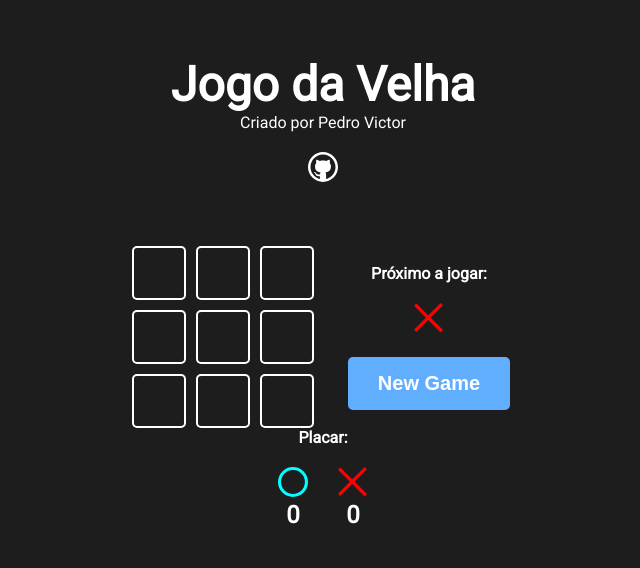
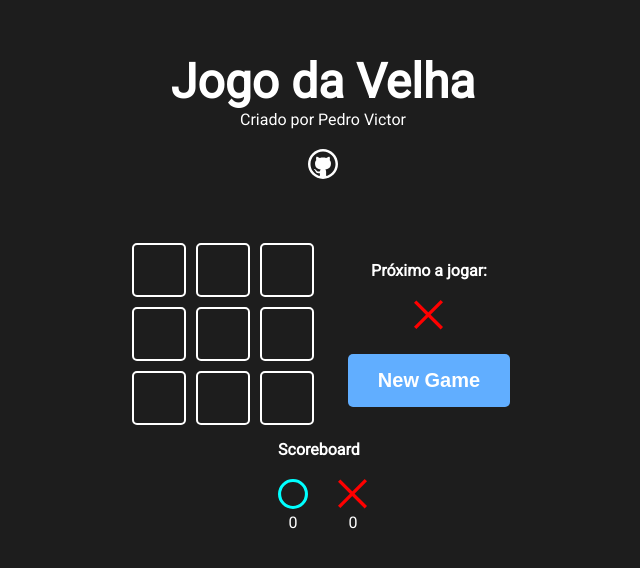
Before and after one commit to bezerrak3/React-Jogo-da-velha, a Next.js app: page / in a window 1280 px wide. Shown: the part 128-696 px from the top of the page, without its empty margins (317-957 px from the left). Built offline with nearby package versions, Linux system fonts and the light colour scheme.

Commit message:
fazendo placar funcionar

```diff
--- a/src/components/game/Game.jsx
+++ b/src/components/game/Game.jsx
@@ -22,6 +22,9 @@ const verifyWinner = [ // linhas possíveis de vitória || 3 honrizontais, 3 ver
   const [winner, setWinner] = useState(0) // função para verificar campeão
   const [winnerLine, setWinnerLine] = useState([]) // função pra verificar a linha vencedora
   const [draw, setDraw] = useState(false)
+  const [scorex, setScorex] = useState(0)
+  const [scoreb, setScoreb] = useState(0)
+
 
   const handleClick = (pos) =>{
     if(gameState[pos] === 0 && winner === 0 ){ //verificação: 1- se o espaço estiver preenchido com bola(-1) ou "x"(1) não se pode alterar| 2- Quando a função setWinner for diferente de 0 não se pode alterar
@@ -39,10 +42,15 @@ const verifyWinner = [ // linhas possíveis de vitória || 3 honrizontais, 3 ver
         const sum = values.reduce((sum, value)=> sum+ value) // soma os cliques dos jogadores
         if(sum === 3 || sum === -3){
         setWinner(sum/3) // verificação de vencedor
-        setWinnerLine(line)} // verificação de linha vencedora
+        setWinnerLine(line) // verificação de linha vencedora
+        setScoreb(sum/3 === 1 && scoreb+1)
+        setScorex(sum/3 === -1 && scorex+1)
+}
+
+
+
      })
    }
-
 
    const handleReset = () => {
      setGameState(Array(9).fill(0))
@@ -63,7 +71,7 @@ const verifyWinner = [ // linhas possíveis de vitória || 3 honrizontais, 3 ver
 
 
    useEffect(() => { // hook para fazer verificação, sem interações do usuário. ex: chamada de api pra ser carregada, verificação de player atual
-     setCurrentPlayer(currentPlayer * -1) // função para alterar o player
+     setCurrentPlayer(currentPlayer * -1) // função para alterar o player s
      verifyGame()
      verifyDraw()
    }, [gameState])
@@ -84,7 +92,9 @@ const verifyWinner = [ // linhas possíveis de vitória || 3 honrizontais, 3 ver
          <GameInfo currentPlayer={currentPlayer} winner={winner} onReset={handleReset} isDraw={draw} />
 
       </div>
-         <Score />
+      <div>
+        <Score scorex={scorex} scoreb={scoreb}/>
+      </div>
     </>
      )
  }
--- a/src/components/score/Score.jsx
+++ b/src/components/score/Score.jsx
@@ -1,21 +1,23 @@
 import Icons from "../icons/Icons"
 import style from "./Score.module.css"
 
-function Score (){
+function Score ({scoreb,scorex}){
+
   return(
       <>
-       <h4>Placar: </h4>
-       <div className={style.score}>
+        <h4 className={style.placar}>Scoreboard </h4>
+        <div className={style.score}>
         <div className={style.scoreContent}>
           <Icons iconName="circle"/>
-          <h2>0</h2>
+          <p>{scoreb}</p>
+
         </div>
         <div className={style.scoreContent}>
           <Icons iconName="x"/>
-          <h2>0</h2>
+          <p>{scorex}</p>
         </div>
       </div>
-      </>
+     </>
   )
 }
 
--- a/src/components/score/Score.module.css
+++ b/src/components/score/Score.module.css
@@ -2,10 +2,17 @@
     display: flex;
     gap: 30px;
     margin-top: 20px;
+
+
 }
 
 .scoreContent{
     display: flex;
     flex-direction: column;
     align-items: center;
+
 }
+
+.placar{
+    margin-top: 15px;
+}
```
